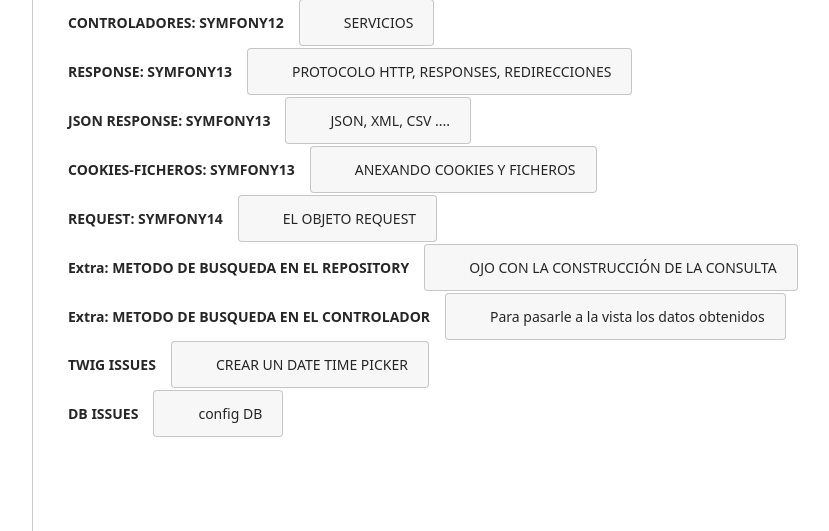
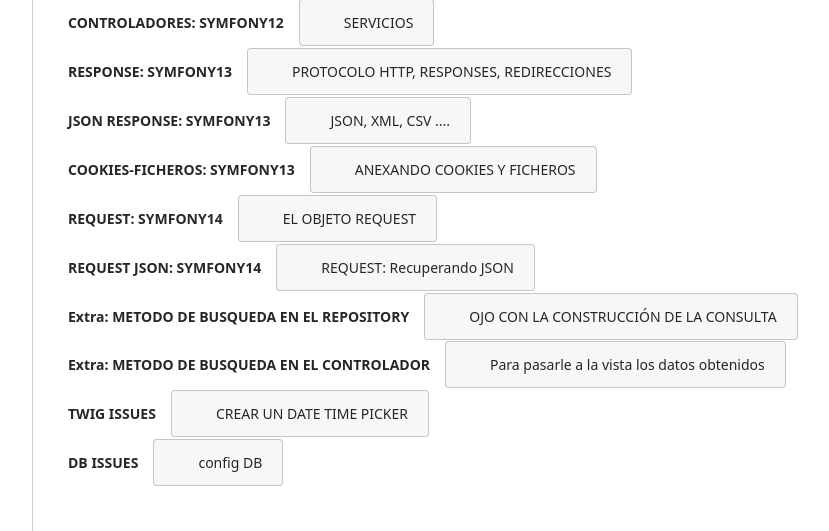
Before and after one commit to pacojaez/symfofilms, a Symfony app: template templates/docs.html.twig in a window 1280 px wide. Shown: the part 1429-1960 px from the top of the page, without its empty margins (227-1056 px from the left). Run offline with Twig, Linux system fonts and the light colour scheme; the template is opened without the code that fills it, so the values that code supplies are empty; some libraries are stand-ins or nearby versions.

Commit message:
added content to docs

```diff
--- a/src/Controller/ActorController.php
+++ b/src/Controller/ActorController.php
@@ -25,6 +25,7 @@ class ActorController extends AbstractController
 
     #[Route('/actor/create', name: 'actor_create')]
     public function create( Request $request ){
+
         $actor = new Actor();
 
         $formulario = $this->createForm( ActorFormType::class, $actor );
@@ -37,6 +38,11 @@ class ActorController extends AbstractController
             $entityManager = $this->getDoctrine()->getManager();
             $entityManager->persist( $actor );
             $entityManager->flush();
+
+            // $nombre = $request->request->all();
+            // $nombre = $request->query->all()['actor_form']['nombre'];
+            $nombre = $request->get('actor_form')['nombre'];
+            dd($nombre);
 
             $this->addFlash('success', 'Actor creado correctamente');
 
--- a/templates/docs.html.twig
+++ b/templates/docs.html.twig
@@ -639,7 +639,36 @@
             <ul>
                 <li>Los objetos Request los tomaremos en nuestros métodos del controlador haciendo uso de la inyección de dependencias:</li>
                 <li>VARIABLES SUPERGLOBALES DE PHP: <code class="code">$request = Request::createFromGlobals();</code></li>
-                <li>PACKAGE MIME: <code class="code">composer require symfony/mime</code></li>
+                <li>Propiedades del objeto Request: <code class="code">request, query, cookies, attributes, files, server, headers</code></li>
+                <li>Métodos para obtener o actualizar sus datos:
+                   <code class="code">
+                     all(), keys(), add(), replace(), get(), set(), has(), remove()...
+                    </code>
+                </li>
+                <li>Forma de acceder a datos: <code class="code">$request->query->get('nombre');</code><code class="code">$request->headers->all();</code></li>
+                <li>Datos enviados por formularios: <code class="code">$nombre = $request->get('actor_form')['nombre'];</code></li>
+            </ul>
+        </div>
+      </details>
+    </div>
+    <div class="row">
+      <h2 class="p-2 m-4 font-weight-bold">REQUEST JSON: SYMFONY14</h2>
+      <details class="collapse-panel mw-full">
+        <summary class="collapse-header">
+          REQUEST: Recuperando JSON
+        </summary>
+        <div class="collapse-content">
+            <ul>
+                <li>Si el cuerpo de la petición es una cadena de texto JSON, podemos convertirlo a array usando el método <code class="code">toArray()</code>.</li>
+                <li>Convertir JSON a Entity: <code class="code">$request = Request::createFromGlobals();</code></li>
+                <li>Propiedades del objeto Request: <code class="code">request, query, cookies, attributes, files, server, headers</code></li>
+                <li>Métodos para obtener o actualizar sus datos:
+                   <code class="code">
+                     all(), keys(), add(), replace(), get(), set(), has(), remove()...
+                    </code>
+                </li>
+                <li>Forma de acceder a datos: <code class="code">$request->query->get('nombre');</code><code class="code">$request->headers->all();</code></li>
+                <li>Datos enviados por formularios: <code class="code">$nombre = $request->get('actor_form')['nombre'];</code></li>
             </ul>
         </div>
       </details>
```
Also changed, not shown: 1 other file.
